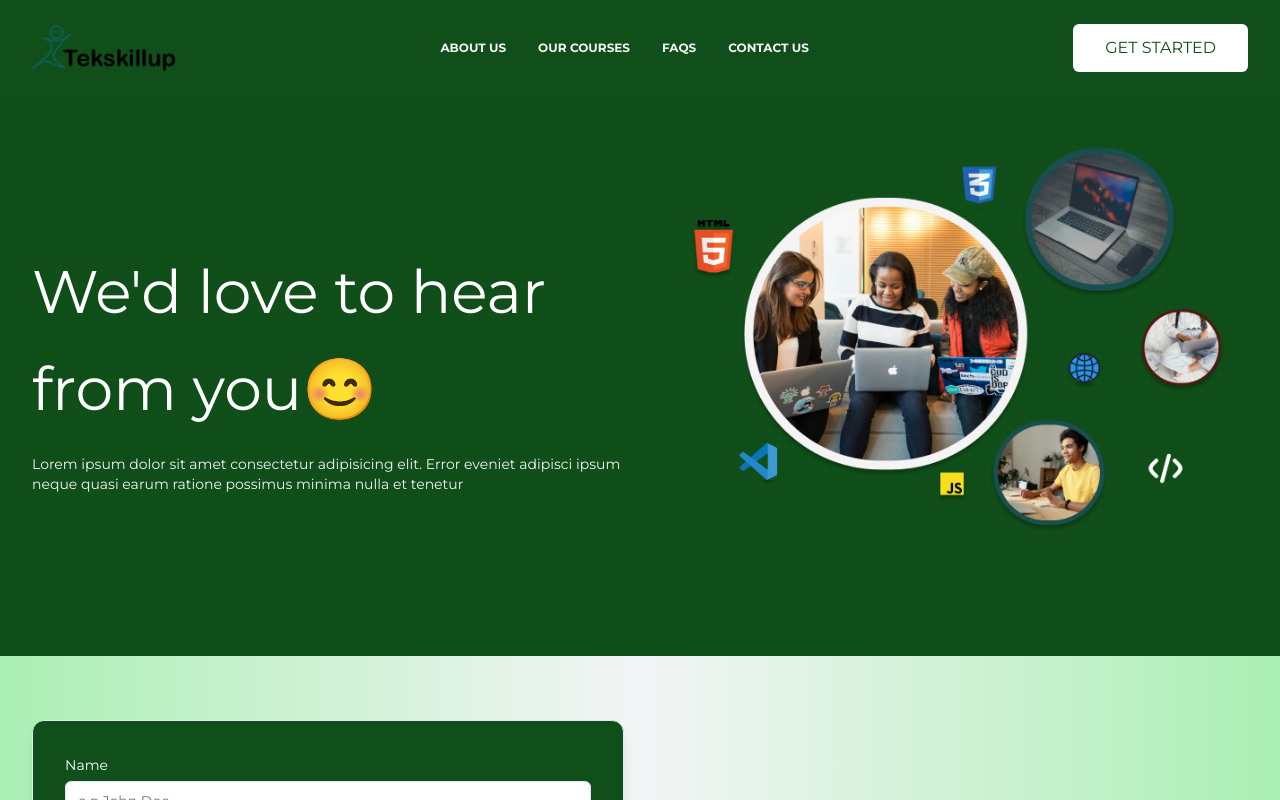
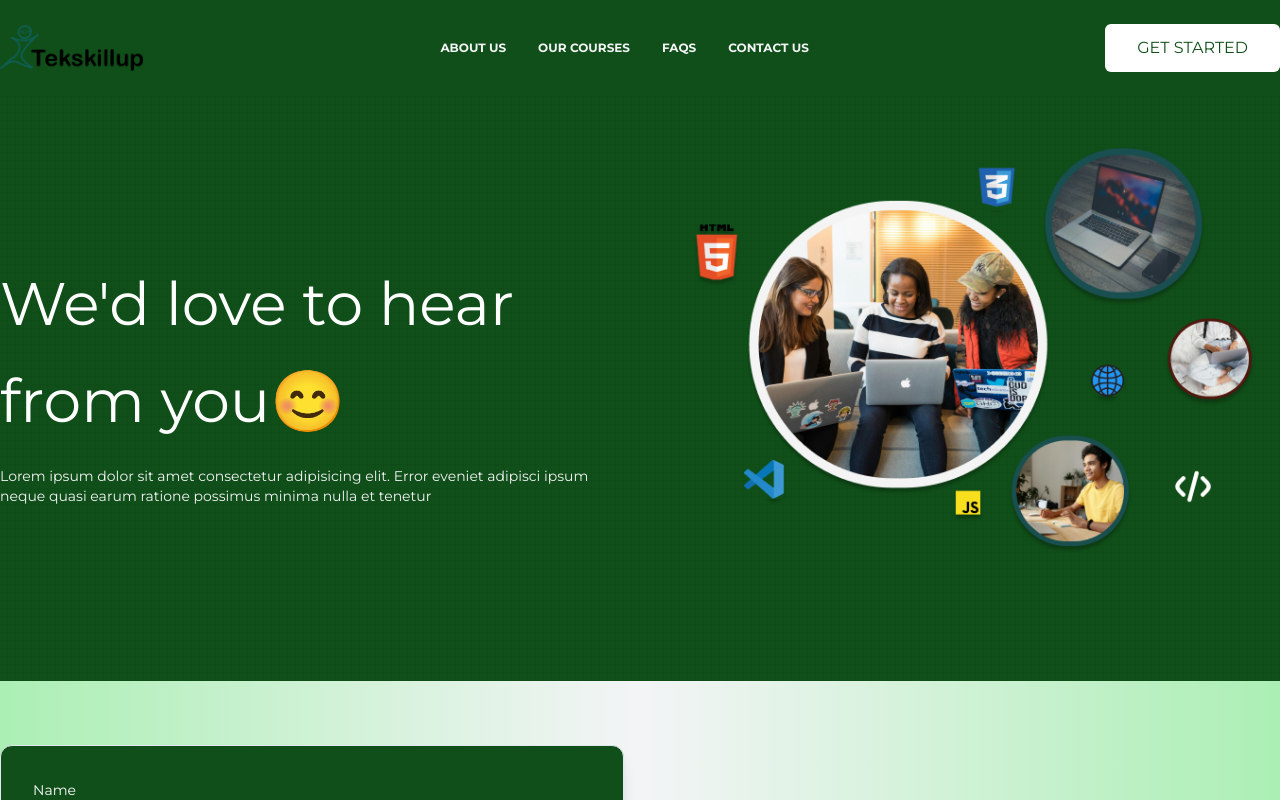
Before and after one commit to tomiwa-adelae/Tekskillup-frontend, a Next.js app: page /contact in a window 1280 px wide. Shown: the top 800 px of the page. Built offline with nearby package versions, Linux system fonts and the light colour scheme.

Commit message:
Updated the code

```diff
--- a/app/login/_components/LoginForm.tsx
+++ b/app/login/_components/LoginForm.tsx
@@ -60,7 +60,6 @@ const LoginForm = () => {
 		const config = {
 			headers: {
 				"Content-type": "application/json",
-				"Access-Control-Allow-Origin": `${BASE_URL}`,
 			},
 			withCredentials: true,
 		};
--- a/app/slices/constants.tsx
+++ b/app/slices/constants.tsx
@@ -1,5 +1,5 @@
 // export const BASE_URL = "http://localhost:5000";
-export const BASE_URL = "https://tekskillup-test.onrender.com";
+export const BASE_URL = "https://tekskillup-backend.onrender.com";
 export const USERS_URL = "/api/users";
 export const COURSES_URL = "/api/courses";
 export const REGISTERED_COURSES_URL = "/api/register-courses";
--- a/tailwind.config.ts
+++ b/tailwind.config.ts
@@ -18,7 +18,6 @@ const config = {
 	theme: {
 		container: {
 			center: true,
-			padding: "2rem",
 			screens: {
 				"2xl": "1400px",
 			},
```
